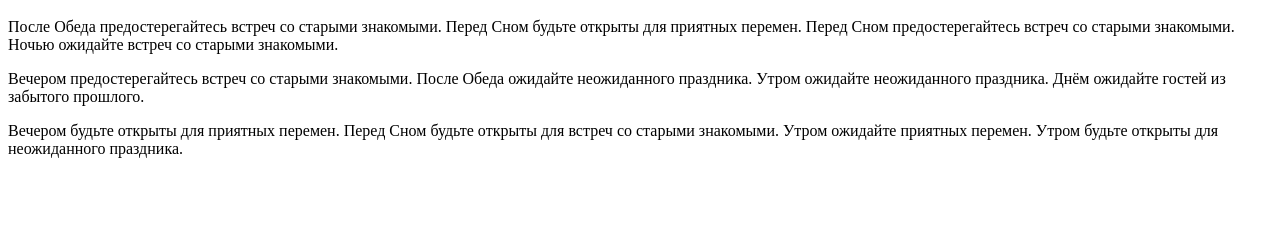
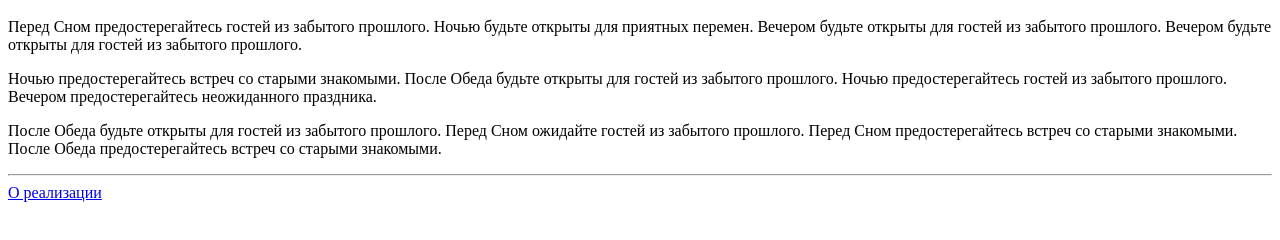
Before and after one commit to Pashets/Example, a plain HTML site: page index.html in a window 1280 px wide. Shown: the part 48-288 px from the top of the page. Drawn offline with Linux system fonts and the light colour scheme.

Commit message:
Upgrade index.html

```diff
--- a/index.html
+++ b/index.html
@@ -4,10 +4,12 @@
     <title>Гороскоп на сегодня</title>
 </head>
 <body><h1>Что день 2019-09-20 готовит</h1>
-<p>После Обеда предостерегайтесь встреч со старыми знакомыми. Перед Сном будьте открыты для приятных перемен. Перед Сном
-    предостерегайтесь встреч со старыми знакомыми. Ночью ожидайте встреч со старыми знакомыми.</p>
-<p>Вечером предостерегайтесь встреч со старыми знакомыми. После Обеда ожидайте неожиданного праздника. Утром ожидайте
-    неожиданного праздника. Днём ожидайте гостей из забытого прошлого.</p>
-<p>Вечером будьте открыты для приятных перемен. Перед Сном будьте открыты для встреч со старыми знакомыми. Утром
-    ожидайте приятных перемен. Утром будьте открыты для неожиданного праздника.</p></body>
+<p>Перед Сном предостерегайтесь гостей из забытого прошлого. Ночью будьте открыты для приятных перемен. Вечером будьте
+    открыты для гостей из забытого прошлого. Вечером будьте открыты для гостей из забытого прошлого.</p>
+<p>Ночью предостерегайтесь встреч со старыми знакомыми. После Обеда будьте открыты для гостей из забытого прошлого.
+    Ночью предостерегайтесь гостей из забытого прошлого. Вечером предостерегайтесь неожиданного праздника.</p>
+<p>После Обеда будьте открыты для гостей из забытого прошлого. Перед Сном ожидайте гостей из забытого прошлого. Перед
+    Сном предостерегайтесь встреч со старыми знакомыми. После Обеда предостерегайтесь встреч со старыми знакомыми.</p>
+<hr/>
+<a href='about.html'>О реализации</a></body>
 </html>
```
